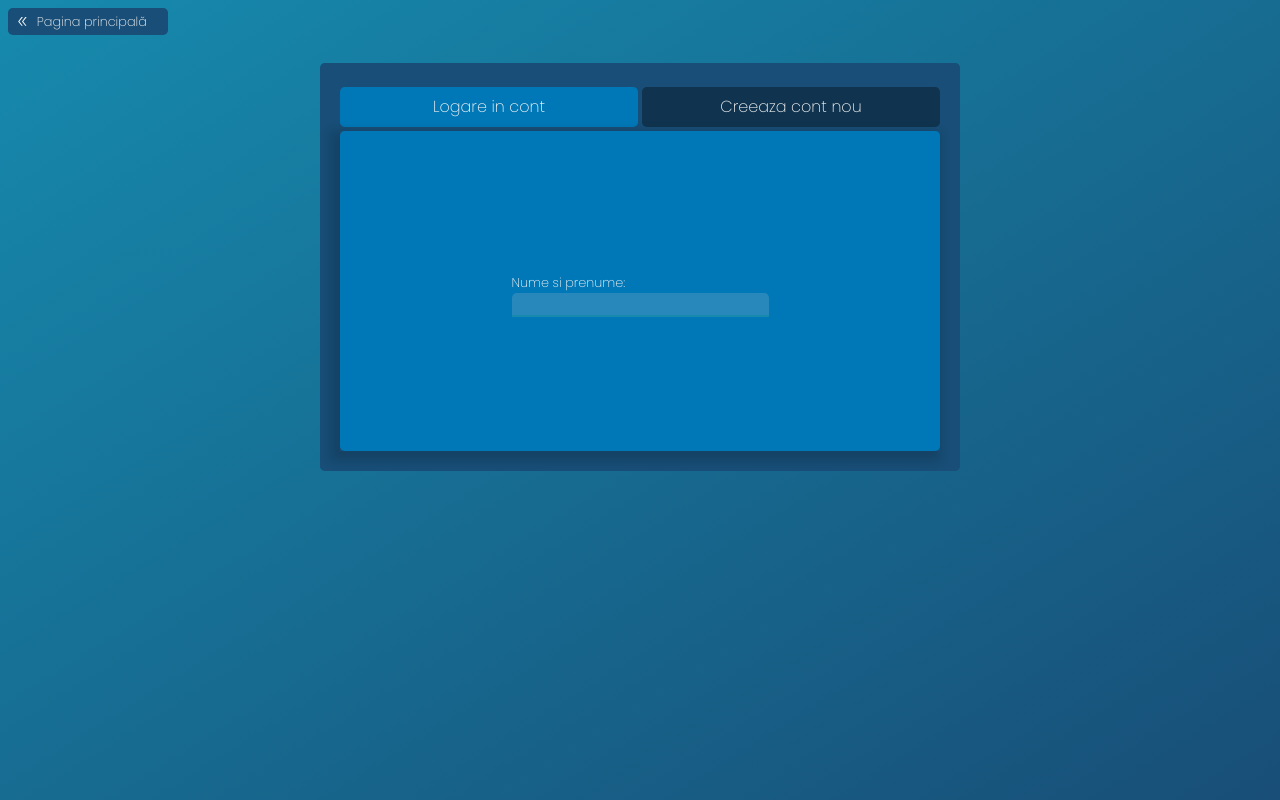
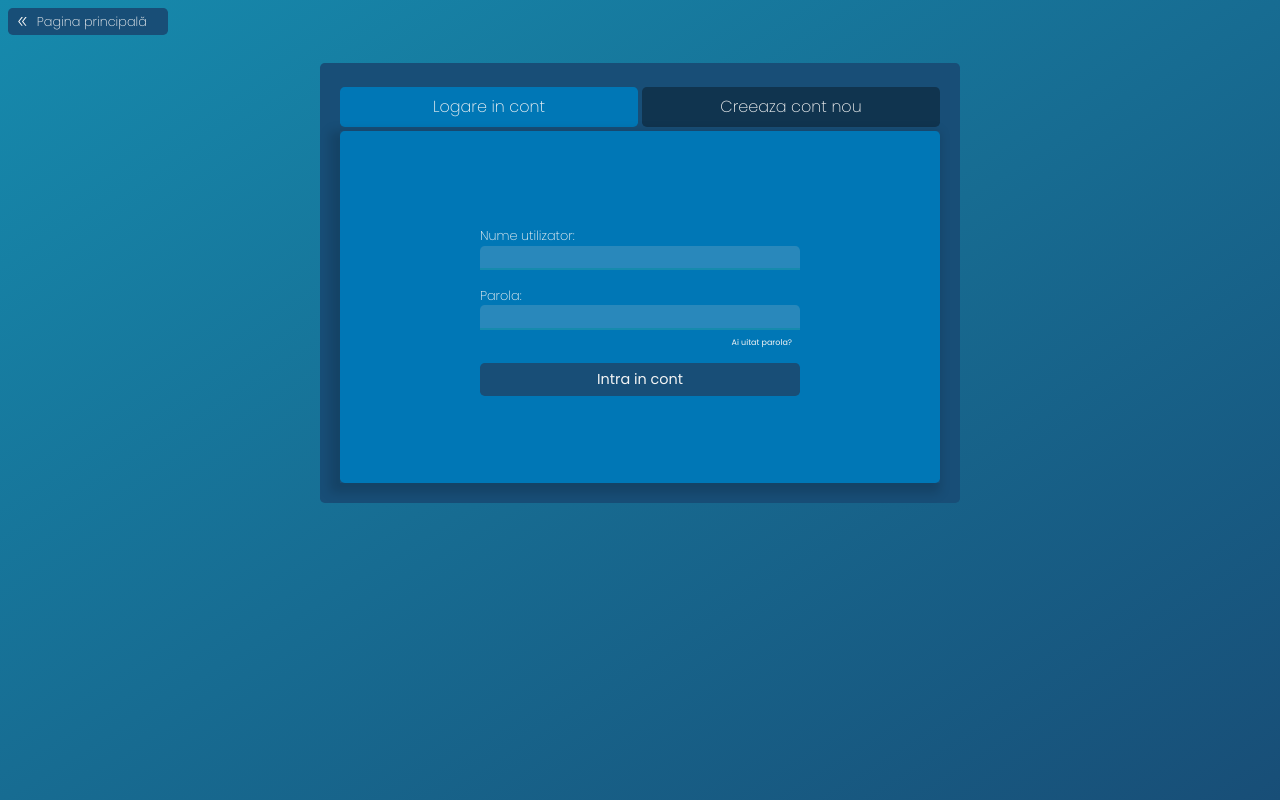
Before and after one commit to MocanuAlinD/searchNearBy, a Next.js app: page /login in a window 1280 px wide. Built offline with nearby package versions, Linux system fonts and the light colour scheme.

Commit message:
left card added inputs

```diff
--- a/pages/login.js
+++ b/pages/login.js
@@ -32,10 +32,10 @@ const Login = () => {
       <BackButton url="/" text="Pagina principală" />
       <Wrapper className="d-flex flex-column flex-grow-1 justify-content-start align-items-center m-0 p-0 mt-3">
         <Wrapper className={styles.main}>
-          <Wrapper className={styles.topButtons + ""}>
+          <Wrapper className={styles.topButtons}>
             <button
               onClick={changeLeft}
-              className={styles.buttonLeft + " " + styles.active}
+              className={styles.buttonLeft}
               id="buttonLeft"
             >
               Logare in cont
@@ -51,9 +51,21 @@ const Login = () => {
           <div className={styles.torotate}>
             <Wrapper className={styles.bottomContainer} id="bottomContainer">
               <div className={styles.cardLeft}>
-                <Wrapper>
-                  <LabelCustom htmlFor="nume">Nume si prenume:</LabelCustom>
-                  <InputCustom id="nume" />
+                <Wrapper className={styles.wrapper}>
+                  <LabelCustom htmlFor="utilizator">
+                    Nume utilizator:
+                  </LabelCustom>
+                  <InputCustom id="utilizator" />
+                </Wrapper>
+                <Wrapper className={styles.wrapper}>
+                  <LabelCustom htmlFor="password">Parola:</LabelCustom>
+                  <InputCustom id="password" />
+                </Wrapper>
+                <Wrapper className={styles.wrapper}>
+                  <h5>Ai uitat parola?</h5>
+                </Wrapper>
+                <Wrapper className={styles.wrapper}>
+                  <button className={styles.buttonLogare}>Intra in cont</button>
                 </Wrapper>
               </div>
               <div className={styles.cardRight}>Create cont nou</div>
--- a/styles/login.module.scss
+++ b/styles/login.module.scss
@@ -3,7 +3,7 @@
     background-color: var(--color-blue-dark);
     padding: 1.25rem;
     border-radius: var(--border-radius);
-    // gap: .5rem;
+    height: min-content;
 
     .topButtons {
         display: flex;
@@ -22,6 +22,7 @@
             color: var(--color-light);
             width: 100%;
             font-weight: 200;
+            font-size: clamp(.6rem, 3vw, 1rem);
 
             &.buttonLeft {
                 background-color: var(--color-blue-darkish);
@@ -37,17 +38,19 @@
 
     .torotate {
         perspective: 3000px;
+        height: 22rem;
 
         .bottomContainer {
             position: relative;
-            height: 20rem;
+            height: 100%;
             display: flex;
             justify-content: center;
             align-items: center;
             margin: 0;
+            padding: 0;
             transform-style: preserve-3d;
             transform: rotateY(0deg);
-            transition: all 1s ease-in-out;
+            transition: all .5s ease-in-out;
             box-shadow: -5px 5px 10px 5px rgba(0, 0, 0, 0.15);
 
             .cardLeft,
@@ -63,27 +66,33 @@
                 display: flex;
                 justify-content: center;
                 align-items: center;
+                flex-direction: column;
                 border-radius: var(--border-radius);
+
+                .wrapper {
+                    width: min(95%, 20rem);
+
+                    .buttonLogare {
+                        font-size: clamp(.8rem, 2vw, .9rem);
+                        outline: none;
+                        border: none;
+                        color: var(--color-light);
+                        background-color: var(--color-blue-dark);
+                        border-radius: var(--border-radius);
+                        padding: .35rem 0;
+                    }
+                    h5{
+                        // border: 1px solid red;
+                        text-align: end;
+                        font-size: .5rem;
+                        margin-right: .5rem;
+                    }
+                }
             }
 
             .cardRight {
                 transform: rotateY(180deg);
-
             }
-
-
         }
-
-        // @keyframes anim1 {
-        //     from {
-        //         transform: rotateY(0deg);
-        //     }
-
-        //     to {
-        //         transform: rotateY(-360deg);
-        //     }
-        // }
     }
-
-
 }
```
